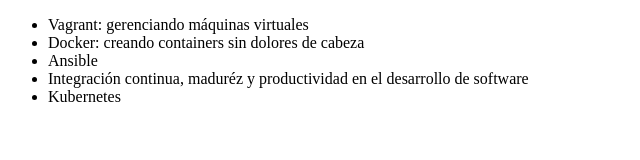
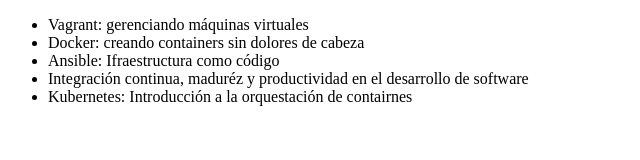
Before and after one commit to AFVA7/taller-git, a plain HTML site: page index.html in a window 1280 px wide. Shown: the whole page, without its empty margins (0-640 px from the left). Drawn offline with Linux system fonts and the light colour scheme.

Commit message:
modificando el nombre del curso de kubernetes

```diff
--- a/index.html
+++ b/index.html
@@ -8,9 +8,9 @@
      <ul>
          <li> Vagrant:  gerenciando máquinas virtuales </li>
          <li> Docker: creando containers sin dolores de cabeza </li>
-         <li> Ansible </li>
+         <li> Ansible: Ifraestructura como código </li>
          <li> Integración continua, maduréz y productividad en el desarrollo de software </li>
-         <li>Kubernetes</li>
+         <li>Kubernetes: Introducción a la orquestación de contairnes</li>
      </ul>
 </body>
 </html>
```
